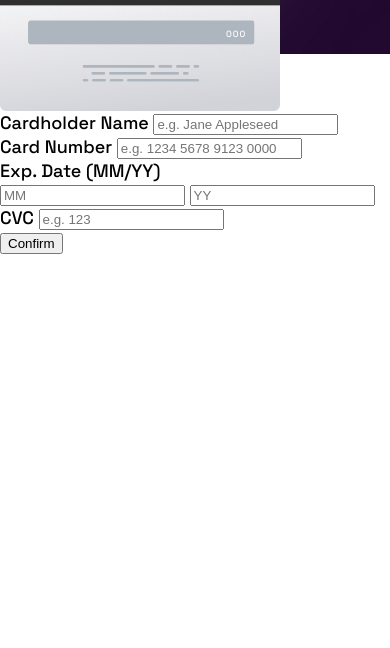
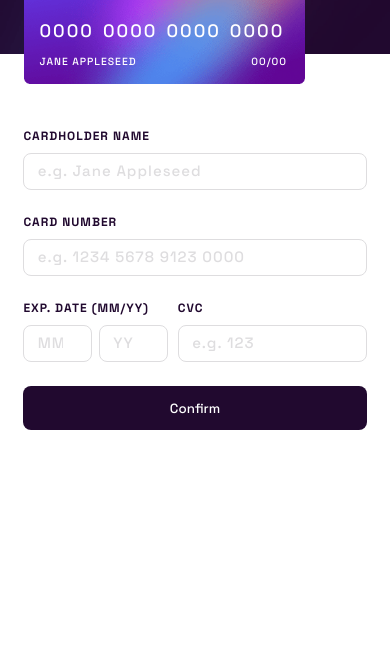
Before and after one commit to jarretphon/frontendmentor, a plain HTML site: page interactive-card-details-form-main/index.html in a window 390 px wide. Shown: the part 196-844 px from the top of the page. Drawn offline with Linux system fonts and the light colour scheme.

Commit message:
completed mobile design

```diff
--- a/interactive-card-details-form-main/index.html
+++ b/interactive-card-details-form-main/index.html
@@ -20,30 +20,33 @@
 <body>
 
   <main>
-    <form class="card-detail-form">
-      <div class="form-field">
+    <form class="card-detail-form flex-col">
+
+      <div class="form-field flex-col">
         <label class="form-field-label" for="cardholder-name">Cardholder Name</label>
         <input type="text" placeholder="e.g. Jane Appleseed" id="form-holder-name">
       </div>
 
-      <div class="form-field">
+      <div class="form-field flex-col">
         <label class="form-field-label" for="cardholder-name">Card Number</label>
         <input type="text" placeholder="e.g. 1234 5678 9123 0000" id="form-card-num">
       </div>
 
-      <div class="form-field">
-        <div>
+      <div class="form-field flex-row">
+
+        <div class="card-exp-container flex-col">
           <label class="form-field-label" for="form-card-exp">Exp. Date (MM/YY)</label>
-          <div class="form-card-exp" id="form-card-exp">
+          <div class="form-card-exp flex-row" id="form-card-exp">
             <input class="exp-month" type="number" placeholder="MM">
             <input class="exp-year" type="number" placeholder="YY">
           </div>
         </div>
 
-        <div>
+        <div class="card-cvc-container flex-col">
           <label class="form-field-label" for="form-card-cvc">CVC</label>
           <input class="form-card-cvc" id="form-card-cvc" type="text" placeholder="e.g. 123">
         </div>
+
       </div>
 
       <button class="cfm-btn" type="submit">Confirm</button>
@@ -51,15 +54,20 @@
   </main>
 
   <aside>
+
     <div class="card card-front">
+
       <img class="card-front-img" src="images/bg-card-front.png" alt="Card front">
       <img class="card-logo" src="images/card-logo.svg" alt="logo">
+
       <div class="card-details">
         <p class="card-num"><span class="num-block">0000</span><span class="num-block">0000</span><span class="num-block">0000</span><span class="num-block">0000</span></p>
+
         <div class="card-info">
           <span class="card-holder">Jane Appleseed</span>
           <span class="card-expiry">00/00</span>
         </div>
+
       </div>
 
     </div>
--- a/interactive-card-details-form-main/style.css
+++ b/interactive-card-details-form-main/style.css
@@ -1,18 +1,19 @@
 :root{
-    --clr-active-input-border: linear-gradient(hsl(249, 99%, 64%), hsl(278, 94%, 30%));
+    --clr-active-input-border: linear-gradient(to right, hsl(249, 99%, 64%), hsl(278, 94%, 30%));
     --clr-error: hsl(0, 100%, 66%);
-    --clr-placeholder-text: hsl(270, 3%, 87%); /*light grayish violet*/
-    --clr-primary-text: hsl(279, 6%, 55%); /*dark grayish violet*/
+    --clr-secondary-text: hsl(270, 3%, 87%); /*light grayish violet*/
+    --clr-primary-placeholder: hsl(279, 6%, 55%); /*dark grayish violet*/
     --clr-primary-bg: hsl(0, 0%, 100%); /*white*/
-    --clr-primary-btn: hsl(278, 68%, 11%); /*very dark violet*/
+    --clr-primary-text: hsl(278, 68%, 11%); /*very dark violet*/
 
     --fw--regular: 500;
 
-    --fs-200: 0.5em;
-    --fs-300: 1.125em;
-    --fs-400: 1.25em;
-    --fs-500: 1.375em;
-    --fs-600: 1.5em;
+    --fs-100: 0.65em;
+    --fs-200: 0.75em;
+    --fs-300: 1em;
+    --fs-400: 1.125em;
+    --fs-500: 1.25em;
+    --fs-600: 1.375em;
 }
 
 *{
@@ -40,11 +41,13 @@ body{
     font-size: var(--fs-300);
     font-weight: var(--fw--regular);
     background-image: url(images/bg-main-mobile.png);
+    background-color: var(--clr-primary-bg);
     background-size: 100vw auto;
     background-repeat: no-repeat;
 
     display: flex;
     flex-direction: column;
+    gap: 1em;
 }
 
 main{
@@ -53,6 +56,28 @@ main{
 
 aside{
     order: 1;
+    position: relative;
+
+    display: flex;
+    flex-direction: column;
+    min-width: 375px;
+    margin: 0 auto;
+}
+
+.card-front{
+    order: 2;
+
+    position: absolute;
+    left: 1em;
+    bottom: 1.75em;
+}
+
+.card-back{
+    order: 1;
+    align-self: flex-end;
+    position: absolute;
+    top: 2.4em;
+    right: 1em;
 }
 
 .complete-state{
@@ -76,7 +101,9 @@ aside{
 
 .card{
     width: 75%;
-    max-width: 280px;
+    max-width: 282px;
+    color: var(--clr-primary-bg);
+    letter-spacing: 1px;
 }
 
 .card-front, .card-back{
@@ -94,43 +121,33 @@ aside{
 }
 
 .card-details{
+    width: 88%;
+    max-width: 260px;
+
     bottom: 1em;
     left: 1em;
-    color: var(--clr-primary-bg);
-
-    width: 90%;
-    max-width: 90%;
 }
 
 .num-block{
-    margin-right: 0.4em;
+    font-size: var(--fs-400);
+    margin-right: 0.5em;
     letter-spacing: 2px;
 }
 
 .card-info{
-    font-size: var(--fs-200);
+    font-size: var(--fs-100);
     margin-top: 1.25em;
-    letter-spacing: 1px;
+    text-transform: uppercase;
 
     display: flex;
     justify-content: space-between;
 }
 
-.card-holder{
-    text-transform: uppercase;
-}
-
-.card-expiry{
-    margin-right: 1em;
-}
-
 .card-cvv{
     position: absolute;
-    top: 46%;
-    right: 12%;
-    color: var(--clr-primary-bg);
-    font-size: var(--fs-200);
-    letter-spacing: 1px;
+    top: 45%;
+    right: 13%;
+    font-size: var(--fs-100);
 }
 
 @media (min-width: 500px) {
@@ -139,3 +156,75 @@ aside{
         max-width: none;
     }
 }
+
+    /*********************
+            Form
+    *********************/
+
+.card-detail-form{
+    color: var(--clr-primary-text);
+    width: 88%;
+    margin: auto;
+    gap: 1.5em;
+}
+
+.flex-col{
+    display: flex;
+    flex-direction: column;
+}
+
+.flex-row{
+    display: flex;
+    justify-content: space-between;
+}
+
+.card-exp-container{
+    width: 44%;
+}
+
+.card-cvc-container{
+    width: 55%;
+}
+
+.exp-month, .exp-year{
+    width: 35%;
+    margin-right: 0.5em;
+}
+
+.cfm-btn{
+    font-family: "Space Grotesk";
+    font-weight: var(--fw--regular);
+    background-color: var(--clr-primary-text);
+    color: var(--clr-primary-bg);
+    padding: 1em;
+    border: none;
+    border-radius: 8px;
+}
+
+label{
+    margin-bottom: 0.75em;
+    text-transform: uppercase;
+    font-size: var(--fs-200);
+    font-weight: var(--fw--regular);
+    letter-spacing: 1px;
+    font-weight: bold;
+}
+
+input{
+    padding: 0.75em 1em;
+    border-radius: 8px;
+    border: 1px solid var(--clr-secondary-text);
+}
+
+input:active, input:focus{
+    background: linear-gradient(var(--clr-primary-bg), var(--clr-primary-bg)) padding-box, var(--clr-active-input-border) border-box;
+    border: 1px solid transparent;
+}
+
+input::placeholder{
+    font-size: var(--fs-400);
+    font-family: "Space Grotesk";
+    color: var(--clr-secondary-text);
+    font-weight: var(--fw--regular);
+    letter-spacing: 1px;
+}
```
